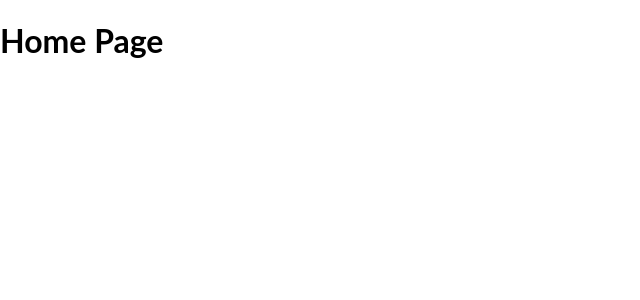
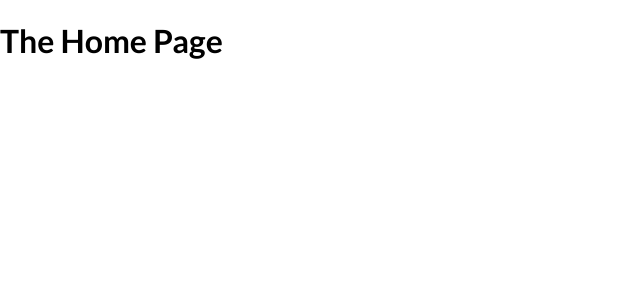
Before and after one commit to GokhanMaden/firebase-next, a Next.js app: page / in a window 1280 px wide. Shown: the top 300 px of the page, without its empty margins (0-640 px from the left). Built offline with nearby package versions, Linux system fonts and the light colour scheme.

Commit message:
add about and portfolio pages

```diff
--- a/pages/index.tsx
+++ b/pages/index.tsx
@@ -1,5 +1,11 @@
+import React from 'react';
+
 function HomePage() {
-  return <h1>Home Page</h1>;
+  return (
+    <div>
+      <h1>The Home Page</h1>
+    </div>
+  );
 }
 
 export default HomePage;
--- a/styles/globals.css
+++ b/styles/globals.css
@@ -1,11 +1,9 @@
-@import url('https://fonts.googleapis.com/css2?family=Poppins:wght@500;700&display=swap');
+@import url('https://fonts.googleapis.com/css2?family=Lato:wght@500;700&display=swap');
 
 html,
 body {
   padding: 0;
   margin: 0;
-  font-family: -apple-system, BlinkMacSystemFont, Segoe UI, Roboto, Oxygen,
-    Ubuntu, Cantarell, Fira Sans, Droid Sans, Helvetica Neue, sans-serif;
 }
 
 a {
@@ -17,16 +15,6 @@ a {
   box-sizing: border-box;
 }
 
-@media (prefers-color-scheme: dark) {
-  html {
-    color-scheme: dark;
-  }
-  body {
-    color: white;
-    background: black;
-  }
-}
-
 h1,
 h2,
 h3,
```
Also changed, not shown: pages/about/index.tsx (added, +11 -0 lines), pages/portfolio/index.tsx (added, +11 -0 lines).
